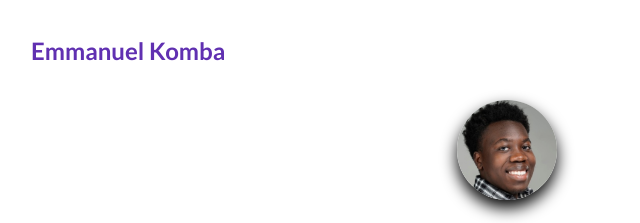
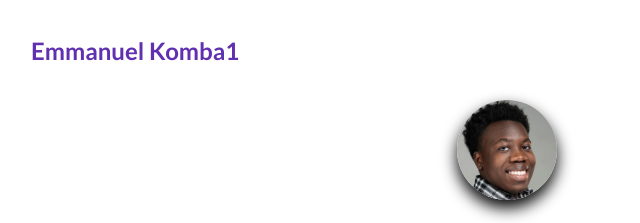
Before and after one commit to EKomba/Practice-webpage, a plain HTML site: page index.html in a window 1280 px wide. Shown: the top 223 px of the page, 133-773 px from the left. Drawn offline with Linux system fonts and the light colour scheme.

Commit message:
added a 1 to my name

```diff
--- a/index.html
+++ b/index.html
@@ -16,7 +16,7 @@
   <body>
     <section id="about-me">
       <nav>
-        <div class="personal__logo">Emmanuel Komba</div>
+        <div class="personal__logo">Emmanuel Komba1</div>
         <ul class="nav__link--list">
           <li class="nav__link">
             <a
```
